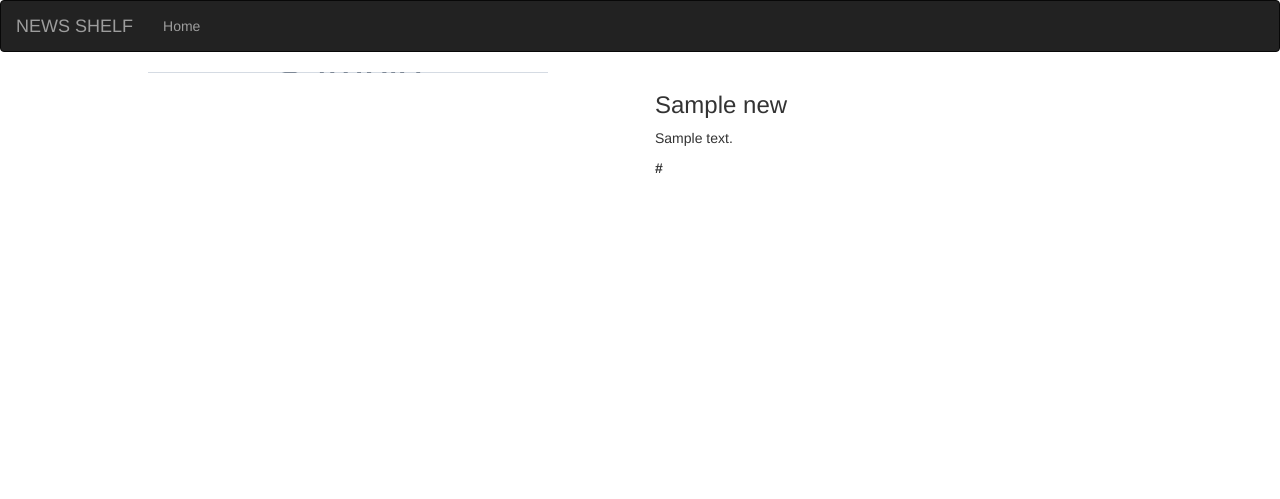
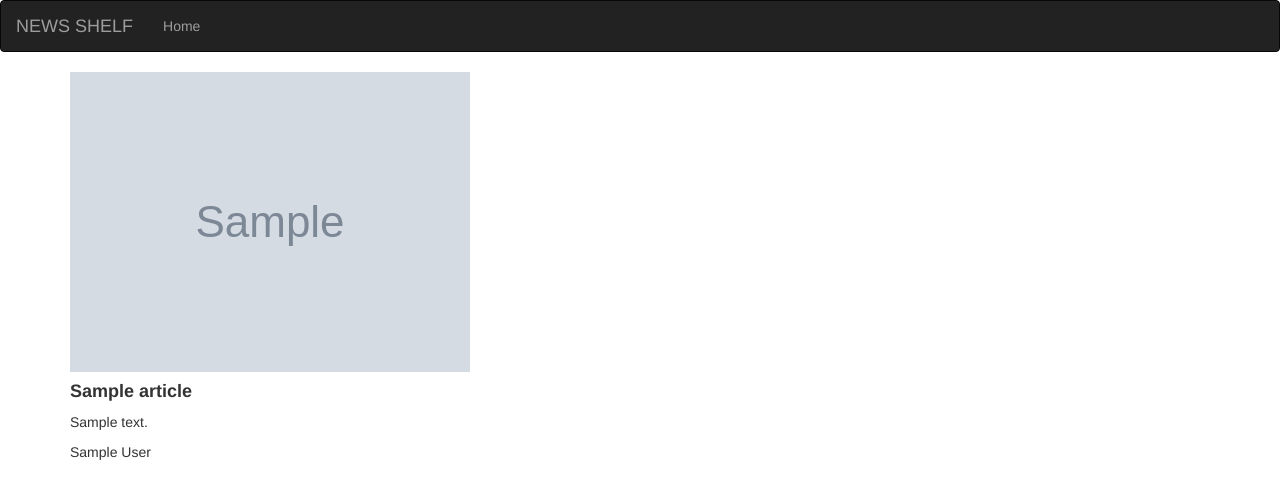
Before and after one commit to Kvria/news-API, a Flask app: template app/templates/news.html in a window 1280 px wide. Shown: the top 499 px of the page. Run offline with Flask 2, Linux system fonts and the light colour scheme; the template is opened without the code that fills it: most values are stand-ins (such as "Sample title", 1, 10 or a date in 2020); grey boxes marked "Sample" are stand-in pictures; parts of the project's set-up code (start-up, migrations or seed data) failed here and were passed over; some libraries are stand-ins or nearby versions.

Commit message:
add card for articles

```diff
--- a/app/model.py
+++ b/app/model.py
@@ -10,7 +10,7 @@
         self.url = url
 
 class Article :
-    def __init__(self,author,title,content,urlToImage,publishedAt)
+    def __init__(self,author,title,content,urlToImage,publishedAt):
         self.author = author
         self.title = title
         self.content = content
--- a/app/templates/macros.html
+++ b/app/templates/macros.html
@@ -8,7 +8,7 @@
                 <div class="card-header"><h4><b>{{source.name}}</b></h4></div>
                 <div class="card-body">
                     <p class="card-text">{{source.description}}</p>
-                    <a href="news/{{source.id}}" class="btn btn-info">articles</a>
+                    <a href="/news/{{source.id}}" class="btn btn-info">articles</a>
                 </div>
             </div>
         </div>
--- a/app/templates/news.html
+++ b/app/templates/news.html
@@ -4,19 +4,17 @@
 <div class="container">
 
     <!-- Poster background -->
-    <div class="row">
-        <div class="col-xs-6 col-sm-6 col-md-6 col-lg-6 posterPath" style="background: url({{movie.poster}}) no-repeat center center">
-        </div>
 
-        <div class="col-xs-6 col-sm-6 col-md-6 col-lg-6 movie-details">
-            <h3>{{news.title }}</h3>
-
-            <p class="content"> {{news.content }}</p>
-            <p class="url"> <b> {{ news.url }}</b> </p>
-
-
+    {%for article in articles%}
+    <div class="card" style="width: 18rem;" >
+        <img class="card-img-top" src ="{{article.urlToImage}}"alt="Card image cap">
+        <div class="card-header"><h4><b>{{article.title}}</b></h4></div>
+        <div class="card-body font-weight-bold">
+            <p class="card-text">{{article.content|truncate(100)}}</p>
+            <p class="card-text">{{article.author}}</p>
+            </button>
         </div>
     </div>
-
+    {%endfor%}
 </div>
 {% endblock %}
```
Also changed, not shown: app/main/views.py (+6 -18 lines), app/request.py (+4 -22 lines).
